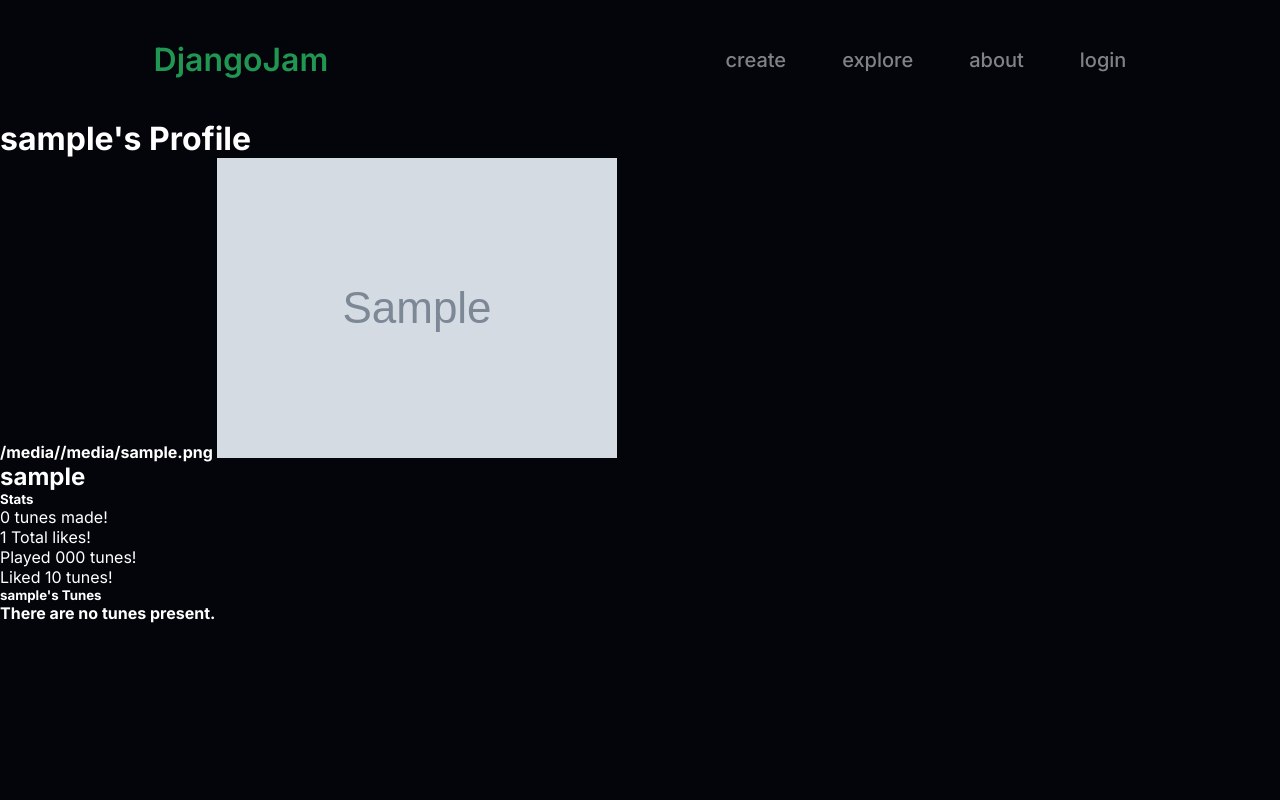
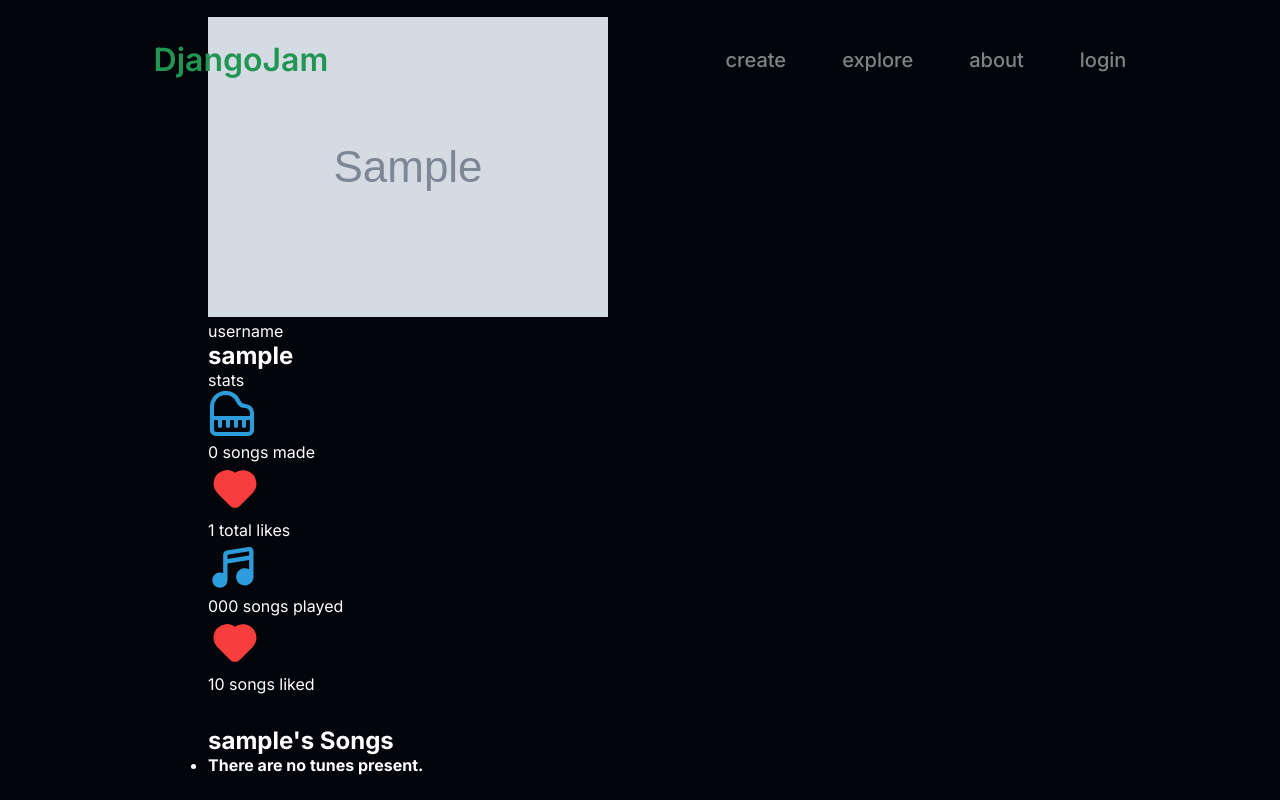
Before and after one commit to Team-5A/DjangoJam, a Django app: template templates/django_jam_app/profile.html in a window 1280 px wide. Run offline with Django 4.2, Linux system fonts and the light colour scheme; the template is opened without the code that fills it: most values are stand-ins (such as "Sample title", 1, 10 or a date in 2020); grey boxes marked "Sample" are stand-in pictures; data that the repository does not hold is empty.

Commit message:
feat: profile content

```diff
--- /dev/null
+++ b/static/css/profile.css
@@ -0,0 +1,16 @@
+main {
+  flex-grow: 1;
+  margin-top: -8rem;
+  padding: 0 var(--side-padding);
+  display: flex;
+  justify-content: center;
+  align-items: center;
+}
+
+.profile-container {
+  display: flex;
+  flex-direction: column;
+  gap: 2rem;
+  width: 100%;
+  max-width: 54rem;
+}
--- a/templates/django_jam_app/profile.html
+++ b/templates/django_jam_app/profile.html
@@ -10,41 +10,73 @@
     {% endif %}
 {% endblock %}
 
+{% block head_block %}
+  <link rel="stylesheet" href="{% static 'css/profile.css' %}">
+{% endblock %}
+
 {% block body_block %}
+  <main>
+    <div class="profile-container">
+      {% comment %} {% if user_profile|is_current_user:request.user %}
+          <h1>Your Profile</h1>
+      {% else %}
+          <h1>{{ user_profile.user.username }}'s Profile</h1>
+      {% endif %} {% endcomment %}
 
-    {% if user_profile|is_current_user:request.user %}
-        <h1>Your Profile</h1>
-    {% else %}
-        <h1>{{ user_profile.user.username }}'s Profile</h1>
-    {% endif %}
-     <div>
-         <!-- Profile Picture From Media -->
-         {% if user_profile.picture %}
-             <strong> {{ MEDIA_URL }}{{ user_profile.picture }} </strong>
-             <img src="{{ MEDIA_URL }}{{ user_profile.picture }}" alt="Profile Picture" class="profile-picture">
-         {% else %}
-            <strong> No profile picture uploaded.</strong>
-         {% endif %}
-         <!-- User Info -->
-         <!-- Username -->
-         <h2>{{ user_profile.user.username }}</h2>
+      {% comment %} top section {% endcomment %}
+      <section class="profile-top">
+        <div class="profile-picture">
+          {% if user_profile.picture %}
+              <img src="{{ MEDIA_URL }}{{ user_profile.picture }}" alt="{{ user_profile.user.username }}'s profile picture">
+          {% else %}
+              <img src="{% static 'images/default-profile-picture.svg' %}" alt="{{ user_profile.user.username }}'s profile picture">
+          {% endif %}
+        </div>
 
-         <h5> Stats </h5>
-         <!-- Number of Tunes created -->
-         <p>{{ user_profile.user|count_tunes }} tunes made!</p>
+        <div class="profile-info">
+          <div>
+            <p class="tag">username</p>
+            <h1>{{ user_profile.user.username }}</h1>
+          </div>
 
-         <!-- Total likes awarded -->
-         <p>{{ user_profile.total_likes }} Total likes!</p>
+          <div>
+            <p class="tag">stats</p>
 
-         <!-- Number of Tunes played -->
-         <p>Played {{ user_profile.number_of_tunes_played}} tunes!</p>
+            <div class="profile-stats">
+              <div class="profile-stat">
+                <img src="{% static 'images/icons/piano.svg' %}" alt="songs made icon">
+                <p>{{ user_profile.user|count_tunes }} songs made</p>
+              </div>
 
-         <!-- Number of Tunes liked -->
-         <p>Liked {{ user_profile.self_likes }} tunes!</p>
+              <div class="profile-stat">
+                <img src="{% static 'images/icons/heart.svg' %}" alt="likes icon">
+                <p>{{ user_profile.total_likes }} total likes</p>
+              </div>
 
-         <h5> {{ user_profile.user.username }}'s Tunes </h5>
+              <div class="profile-stat">
+                <img src="{% static 'images/icons/note.svg' %}" alt="songs played icon">
+                <p>{{ user_profile.number_of_tunes_played }} songs played</p>
+              </div>
 
-         <!-- Tunes Created by User -->
+              <div class="profile-stat">
+                <img src="{% static 'images/icons/heart.svg' %}" alt="songs liked icon">
+                <p>{{ user_profile.self_likes }} songs liked</p>
+              </div>
+            </div>
+        </div>
+      </section>
+
+      {% comment %} tunes list {% endcomment %}
+      <section class="profile-tune-list">
+        <div class="tune-list-title">
+          <h2>{{ user_profile.user.username }}'s Songs</h2>
+        </div>
+
+        <div class="tune-list">
          {% get_tunes_by_user user_profile.user %}
+      </section>
+
+
     </div>
+  </main>
 {% endblock %}
```
Also changed, not shown: static/images/default-profile-picture.svg (added), static/images/icons/heart.svg (added), static/images/icons/note.svg (added), static/images/icons/piano.svg (added).
